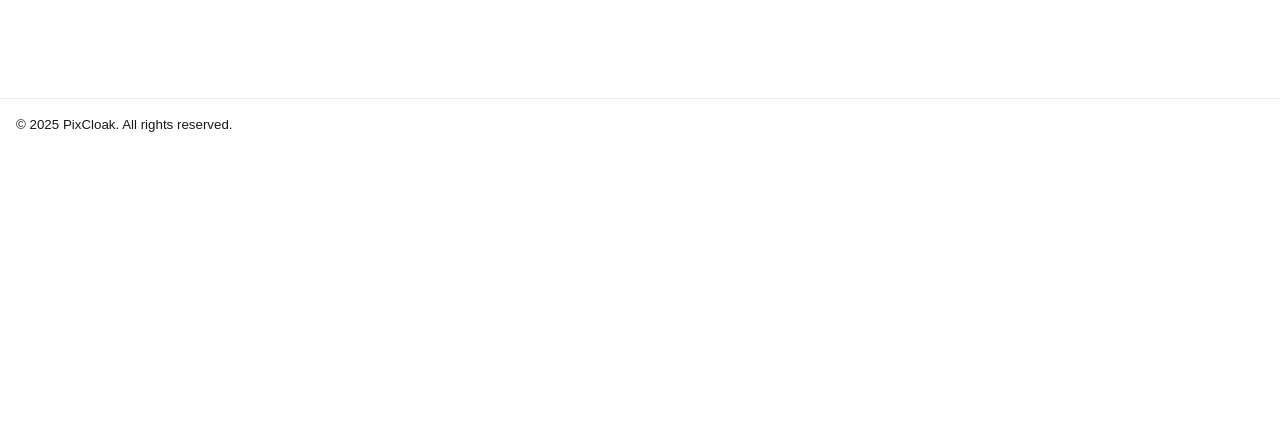
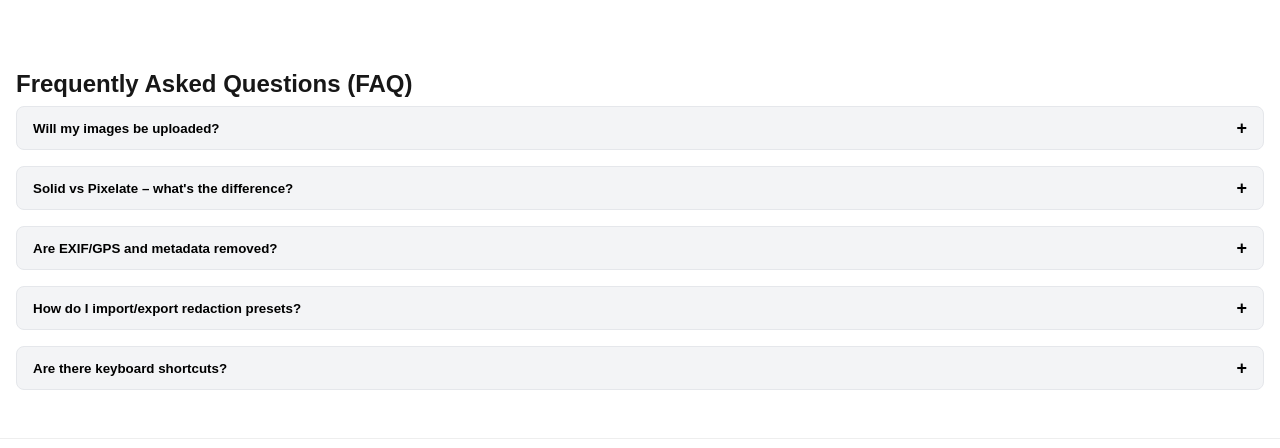
Before and after one commit to LeeJinMing/PixCloak, a Next.js app: page /redact in a window 1280 px wide. Shown: the part 299-747 px from the top of the page. Built offline with nearby package versions, Linux system fonts and the light colour scheme; no server answers.

Commit message:
feat(redact): add FAQ section with collapsible items and FAQPage JSON-LD

```diff
--- a/app/redact/page.tsx
+++ b/app/redact/page.tsx
@@ -187,6 +187,34 @@ export default function RedactPage() {
     window.addEventListener('keydown', onKey); return () => window.removeEventListener('keydown', onKey);
   }, []);
 
+  const faqItems = [
+    { q: 'Will my images be uploaded?', a: 'No. All redaction runs locally in your browser. Nothing is uploaded to any server.' },
+    { q: 'Solid vs Pixelate – what\'s the difference?', a: 'Solid covers the area with a black block (irreversible). Pixelate creates strong mosaic blocks to hide details while preserving rough shapes.' },
+    { q: 'Are EXIF/GPS and metadata removed?', a: 'Yes. Exporting re-encodes the image and removes EXIF/GPS metadata by default.' },
+    { q: 'How do I import/export redaction presets?', a: 'Use Export JSON to save current boxes as relative coordinates. Use Import JSON to load and apply a preset on any image.' },
+    { q: 'Are there keyboard shortcuts?', a: 'Space toggles Solid/Pixelate. Delete/Backspace undo the last action.' },
+  ];
+
+  function FaqItem({ q, a }: { q: string; a: string }) {
+    const [open, setOpen] = useState(false);
+    return (
+      <div style={{ marginBottom: 8 }}>
+        <button onClick={() => setOpen(v => !v)} aria-expanded={open} aria-controls={`faq-panel-${q}`}
+          style={{ width: '100%', textAlign: 'left', background: '#f3f4f6', border: '1px solid #e5e7eb', borderRadius: 8, padding: '12px 16px', display: 'flex', alignItems: 'center', justifyContent: 'space-between', cursor: 'pointer', fontWeight: 600 }}>
+          <span>{q}</span>
+          <span style={{ fontSize: 18, lineHeight: 1 }}>{open ? '−' : '+'}</span>
+        </button>
+        <div id={`faq-panel-${q}`} role="region" style={{ maxHeight: open ? 500 : 0, overflow: 'hidden', transition: 'max-height .25s ease' }}>
+          {open && (
+            <div style={{ background: '#f9fafb', border: '1px solid #e5e7eb', borderRadius: 8, padding: 12, marginTop: 8, color: '#374151' }}>
+              {a}
+            </div>
+          )}
+        </div>
+      </div>
+    );
+  }
+
   return (
     <div className="container" style={{ display: 'grid', gap: 12 }}>
       <div className="card">
@@ -229,6 +257,16 @@ export default function RedactPage() {
       <div className="card" style={{ maxWidth: '100%', overflow: 'auto' }}>
         <canvas ref={canvasRef} onMouseDown={onCanvasDown} onMouseMove={onCanvasMove} onMouseUp={onCanvasUp} style={{ cursor: 'crosshair', maxWidth: '100%' }} />
       </div>
+
+      <div className="card">
+        <h2 style={{ marginBottom: 8 }}>Frequently Asked Questions (FAQ)</h2>
+        <div style={{ display: 'grid', gap: 8 }}>
+          {faqItems.map((item, idx) => (
+            <FaqItem key={idx} q={item.q} a={item.a} />
+          ))}
+        </div>
+        <script type="application/ld+json" dangerouslySetInnerHTML={{ __html: JSON.stringify({ '@context': 'https://schema.org', '@type': 'FAQPage', mainEntity: faqItems.map((f) => ({ '@type': 'Question', name: f.q, acceptedAnswer: { '@type': 'Answer', text: f.a } })) }) }} />
+      </div>
     </div>
   );
 }
```
